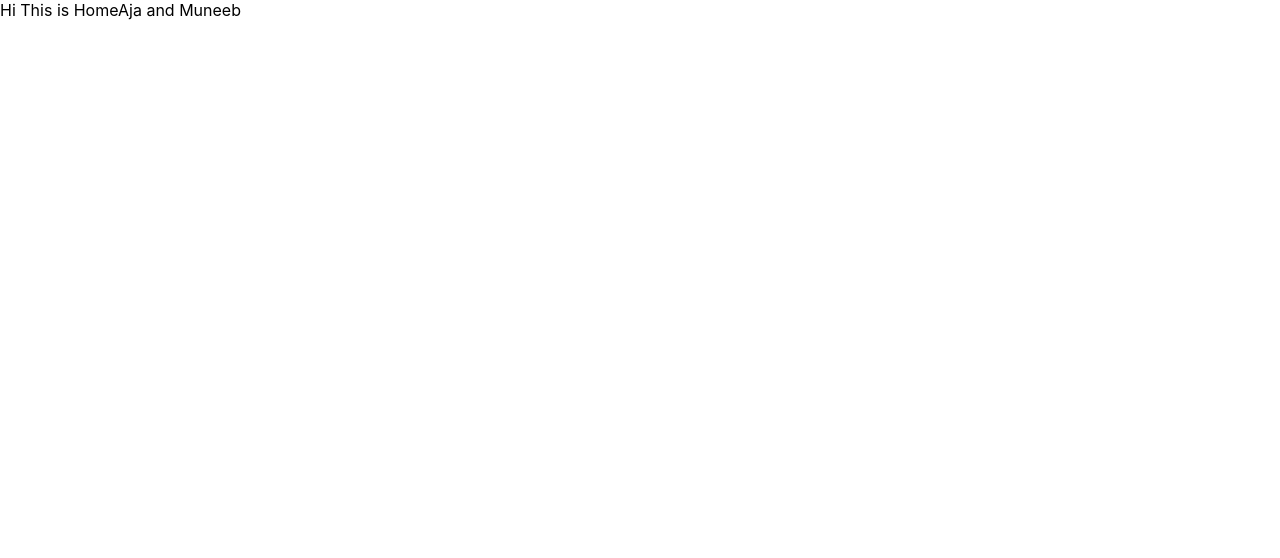
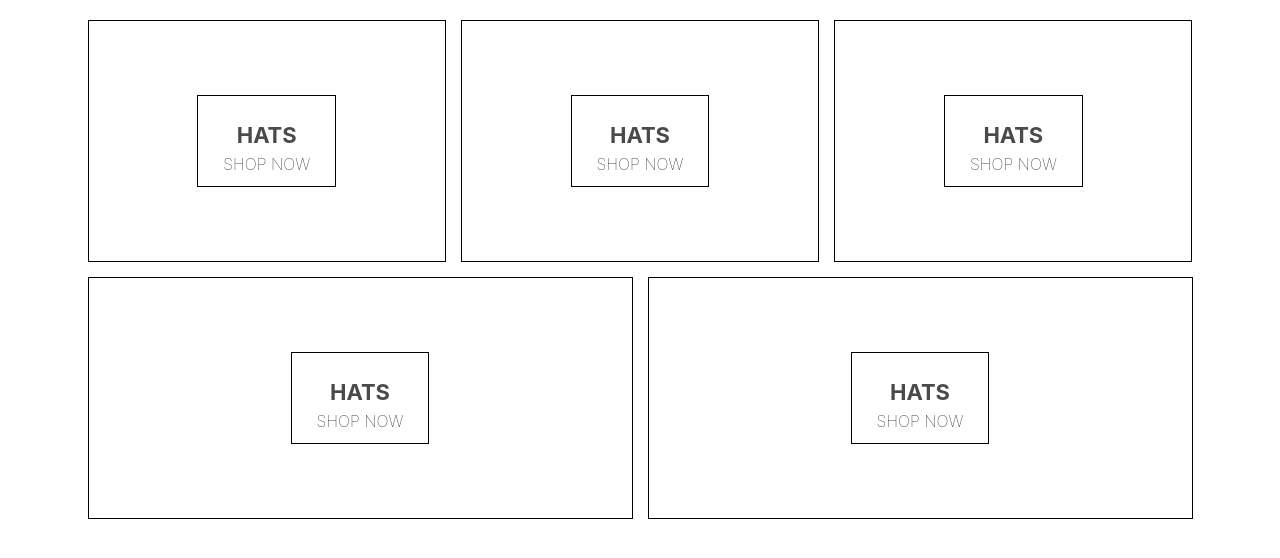
Before and after one commit to muneebhdeveloper/react-ecommerce-app, a React (Create React App) app: page / in a window 1280 px wide. Shown: the top 558 px of the page. Built offline with nearby package versions, Linux system fonts and the light colour scheme.

Commit message:
Adding homepage and styles and node sass to the project

```diff
--- a/package.json
+++ b/package.json
@@ -34,5 +34,8 @@
       "last 1 firefox version",
       "last 1 safari version"
     ]
+  },
+  "devDependencies": {
+    "node-sass": "^5.0.0"
   }
 }
--- a/src/App.js
+++ b/src/App.js
@@ -1,12 +1,14 @@
-import React, { useState } from "react";
+import React from "react";
 import "./App.css";
-import Home from "./components/home.component";
+
+import HomePage from "./homepage.component";
 
 function App() {
-  let [name, setName] = useState();
-  name = "Muneeb";
-
-  return <Home title="HomeAja" myName={name} />;
+  return (
+    <div>
+      <HomePage />
+    </div>
+  );
 }
 
 export default App;
--- a/src/components/home.component.jsx
+++ /dev/null
@@ -1,11 +0,0 @@
-import React from "react";
-
-function Home(props) {
-  return (
-    <div className="">
-      Hi This is {props.title} and {props.myName}
-    </div>
-  );
-}
-
-export default Home;
--- /dev/null
+++ b/src/homepage.component.jsx
@@ -0,0 +1,41 @@
+import React from "react";
+import "./homepage.styles.scss";
+
+const HomePage = () => (
+  <div className="homepage">
+    <div className="directory-menu">
+      <div className="menu-item">
+        <div className="content">
+          <h1 className="title">HATS</h1>
+          <span className="subtitle">SHOP NOW</span>
+        </div>
+      </div>
+      <div className="menu-item">
+        <div className="content">
+          <h1 className="title">HATS</h1>
+          <span className="subtitle">SHOP NOW</span>
+        </div>
+      </div>
+      <div className="menu-item">
+        <div className="content">
+          <h1 className="title">HATS</h1>
+          <span className="subtitle">SHOP NOW</span>
+        </div>
+      </div>
+      <div className="menu-item">
+        <div className="content">
+          <h1 className="title">HATS</h1>
+          <span className="subtitle">SHOP NOW</span>
+        </div>
+      </div>
+      <div className="menu-item">
+        <div className="content">
+          <h1 className="title">HATS</h1>
+          <span className="subtitle">SHOP NOW</span>
+        </div>
+      </div>
+    </div>
+  </div>
+);
+
+export default HomePage;
--- /dev/null
+++ b/src/homepage.styles.scss
@@ -0,0 +1,54 @@
+.homepage {
+  display: flex;
+  flex-direction: column;
+  align-items: center;
+  padding: 20px 80px;
+}
+
+.directory-menu {
+  width: 100%;
+  display: flex;
+  flex-wrap: wrap;
+  justify-content: space-between;
+}
+
+.menu-item {
+  min-width: 30%;
+  height: 240px;
+  flex: 1 1 auto;
+  display: flex;
+  align-items: center;
+  justify-content: center;
+  border: 1px solid black;
+  margin: 0 7.5px 15px;
+
+  &:first-child {
+    margin-right: 7.5px;
+  }
+
+  &:last-child {
+    margin-left: 7.5px;
+  }
+
+  .content {
+    height: 90px;
+    padding: 0 25px;
+    display: flex;
+    flex-direction: column;
+    align-items: center;
+    justify-content: center;
+    border: 1px solid black;
+
+    .title {
+      font-weight: bold;
+      margin-bottom: 6px;
+      font-size: 22px;
+      color: #4a4a4a;
+    }
+
+    .subtitle {
+      font-weight: lighter;
+      font-size: 16px;
+    }
+  }
+}
```
Also changed, not shown: 1 other file (tests, documents, lock files or other folders).
